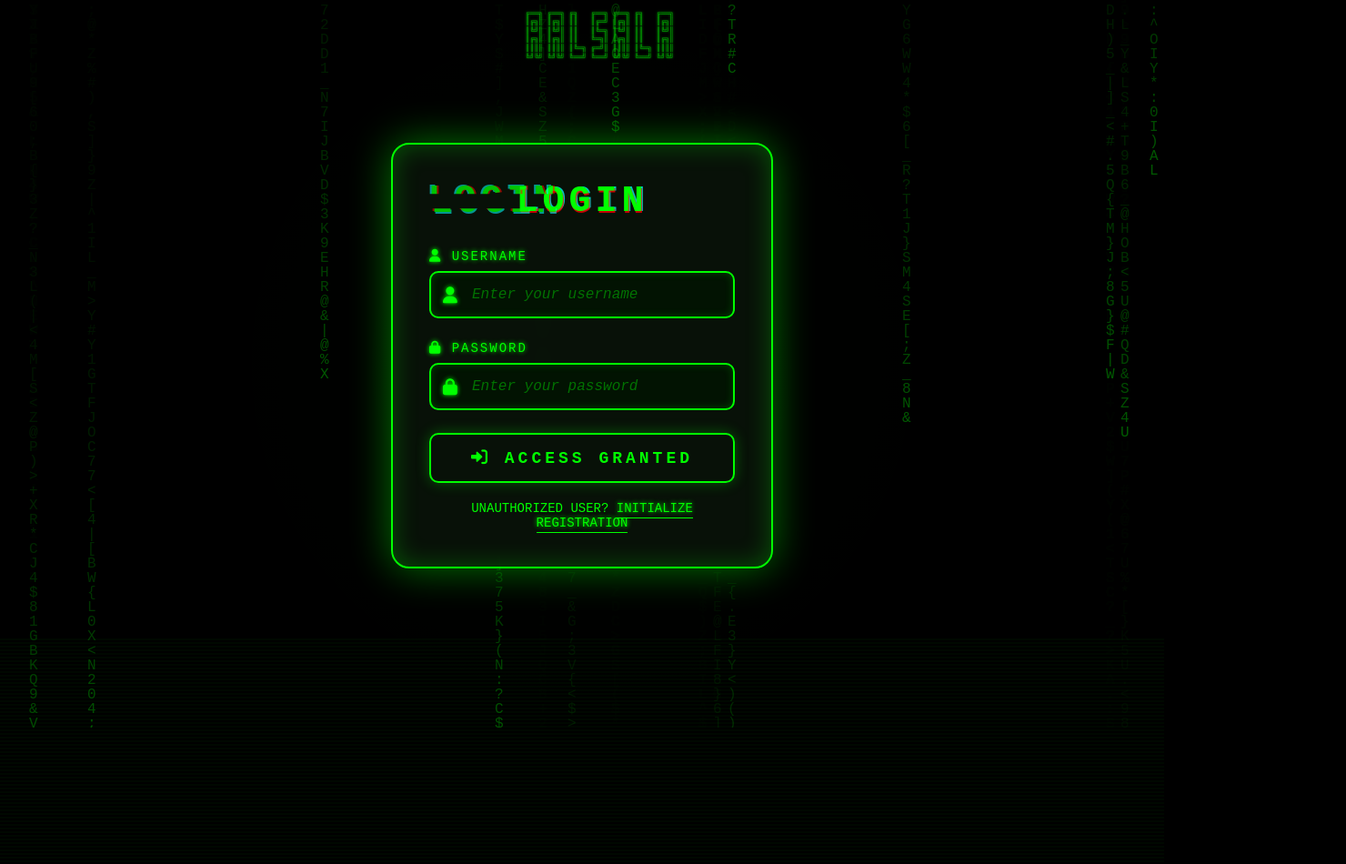
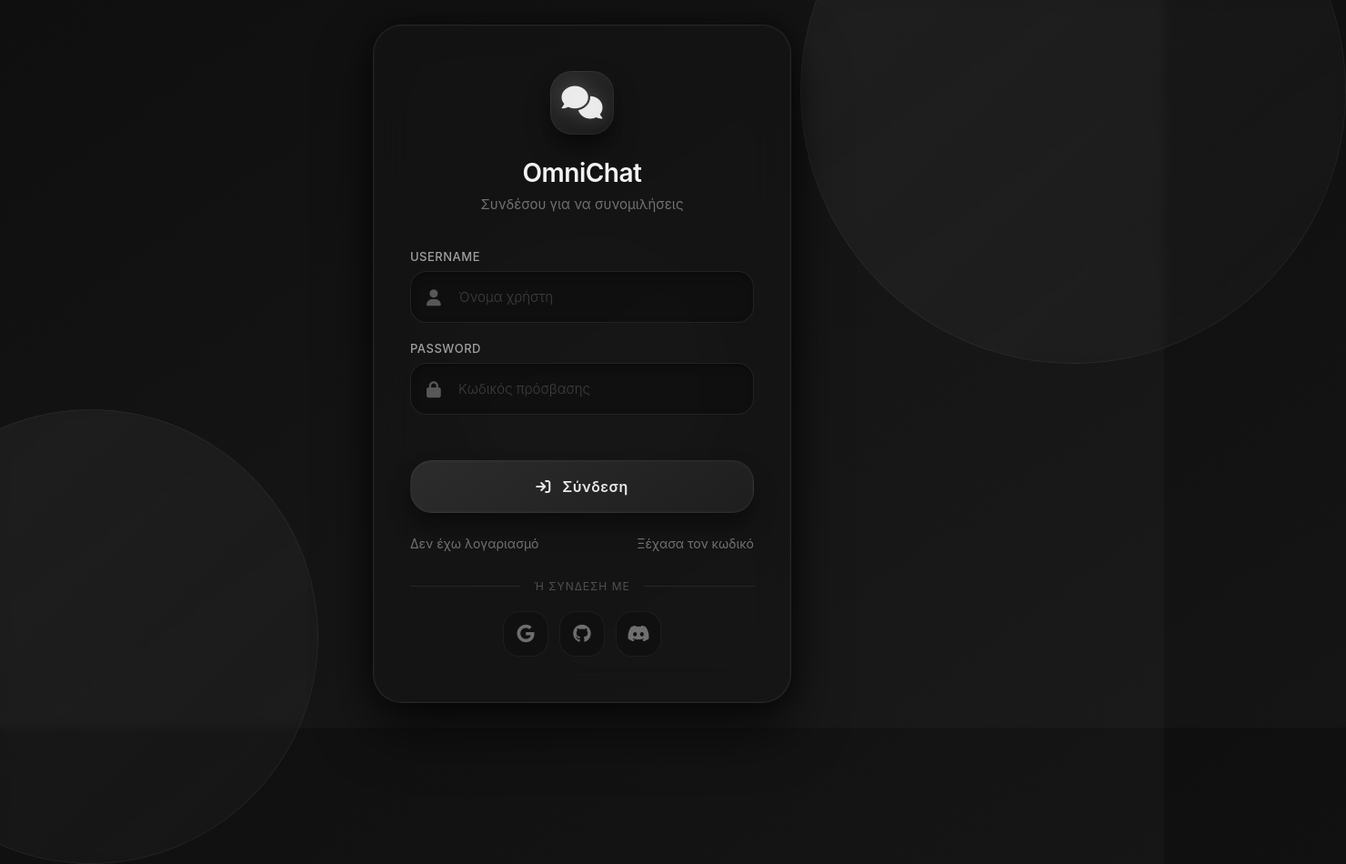
Before and after one commit to blacksheepgr/chat-app, a website: page public/register.html in a window 1280 px wide. Shown: the whole page at 91% size, 1480 px wide, since content can reach past the window. Before the commit the page ends 800 px from the top, so only its background shows below. Drawn offline with Linux system fonts and the light colour scheme.

Commit message:
Add modern dark login/register pages

```diff
--- a/public/register.html
+++ b/public/register.html
@@ -3,428 +3,397 @@
 <head>
     <meta charset="UTF-8">
     <meta name="viewport" content="width=device-width, initial-scale=1.0">
-    <title>EΓΓΡΑΦΗ - Matrix Chat</title>
+    <title>ΕΓΓΡΑΦΗ | OmniChat</title>
     <link rel="stylesheet" href="https://cdnjs.cloudflare.com/ajax/libs/font-awesome/6.0.0/css/all.min.css">
     <style>
         * {
             margin: 0;
             padding: 0;
             box-sizing: border-box;
+            font-family: 'Inter', -apple-system, BlinkMacSystemFont, 'Segoe UI', Roboto, sans-serif;
         }
 
         body {
-            font-family: 'Courier New', monospace;
             min-height: 100vh;
-            background: black;
+            background: linear-gradient(145deg, #0f0f0f 0%, #1a1a1a 100%);
+            display: flex;
+            align-items: center;
+            justify-content: center;
+            position: relative;
             overflow: hidden;
-            position: relative;
         }
 
-        /* Matrix Canvas Background */
-        #matrixCanvas {
-            position: fixed;
-            top: 0;
-            left: 0;
+        /* Κομψό abstract background */
+        .background {
+            position: absolute;
             width: 100%;
             height: 100%;
             z-index: 0;
-            opacity: 0.35;
-            pointer-events: none;
         }
 
-        /* Digital Rain Effect */
-        .matrix-overlay {
-            position: fixed;
-            top: 0;
-            left: 0;
-            width: 100%;
-            height: 100%;
-            background: radial-gradient(circle at 50% 50%, rgba(0,255,0,0.03) 0%, transparent 70%);
-            z-index: 1;
-            pointer-events: none;
-            animation: pulseGlow 4s ease-in-out infinite;
+        .shape {
+            position: absolute;
+            border-radius: 50%;
+            background: linear-gradient(135deg, rgba(255,255,255,0.05) 0%, rgba(255,255,255,0.02) 100%);
+            backdrop-filter: blur(5px);
+            border: 1px solid rgba(255,255,255,0.05);
         }
 
-        @keyframes pulseGlow {
-            0%, 100% { opacity: 0.3; }
-            50% { opacity: 0.6; }
+        .shape-1 {
+            width: 600px;
+            height: 600px;
+            top: -200px;
+            right: -200px;
         }
 
-        /* Main Container */
-        .container {
-            position: relative;
-            z-index: 2;
-            max-width: 420px;
-            margin: 80px auto;
-            padding: 40px;
-            background: rgba(10, 20, 10, 0.85);
-            backdrop-filter: blur(10px);
-            border: 2px solid #00ff00;
-            border-radius: 20px;
-            box-shadow:
-                0 0 30px rgba(0, 255, 0, 0.3),
-                inset 0 0 20px rgba(0, 255, 0, 0.2);
-            animation: containerPulse 3s ease-in-out infinite;
+        .shape-2 {
+            width: 500px;
+            height: 500px;
+            bottom: -150px;
+            left: -150px;
         }
 
-        @keyframes containerPulse {
-            0%, 100% { box-shadow: 0 0 30px rgba(0, 255, 0, 0.3), inset 0 0 20px rgba(0, 255, 0, 0.2); }
-            50% { box-shadow: 0 0 50px rgba(0, 255, 0, 0.5), inset 0 0 30px rgba(0, 255, 0, 0.3); }
+        .shape-3 {
+            width: 300px;
+            height: 300px;
+            top: 50%;
+            left: 50%;
+            transform: translate(-50%, -50%);
+            background: rgba(255,255,255,0.02);
+            border: 2px dashed rgba(255,255,255,0.03);
         }
 
-        /* Glitch Effect for Title */
-        .glitch {
-            font-size: 2.5em;
-            font-weight: bold;
-            text-transform: uppercase;
+        /* Κεντρικό Card */
+        .login-card {
             position: relative;
-            text-shadow:
-                0.05em 0 0 rgba(255,0,0,0.75),
-                -0.05em -0.025em 0 rgba(0,255,255,0.75);
-            animation: glitch 725ms infinite;
-            margin-bottom: 30px;
-            text-align: center;
-            color: #00ff00;
-            letter-spacing: 5px;
+            z-index: 10;
+            width: 460px;
+            padding: 50px 40px;
+            background: rgba(20, 20, 20, 0.6);
+            backdrop-filter: blur(20px);
+            border: 1px solid rgba(255, 255, 255, 0.08);
+            border-radius: 32px;
+            box-shadow:
+                0 30px 60px rgba(0, 0, 0, 0.6),
+                0 0 0 1px rgba(255, 255, 255, 0.02) inset,
+                0 0 30px rgba(0, 0, 0, 0.5);
+            transition: transform 0.3s ease;
         }
 
-        .glitch span {
-            position: absolute;
-            top: 0;
-            left: 0;
+        .login-card:hover {
+            transform: translateY(-5px);
+            box-shadow:
+                0 40px 70px rgba(0, 0, 0, 0.7),
+                0 0 0 1px rgba(255, 255, 255, 0.03) inset;
         }
 
-        .glitch span:first-child {
-            animation: glitch 500ms infinite;
-            clip-path: polygon(0 0, 100% 0, 100% 35%, 0 35%);
-            transform: translate(-0.04em, -0.03em);
-            opacity: 0.75;
+        /* Header με logo */
+        .card-header {
+            text-align: center;
+            margin-bottom: 40px;
         }
 
-        .glitch span:last-child {
-            animation: glitch 375ms infinite;
-            clip-path: polygon(0 65%, 100% 65%, 100% 100%, 0 100%);
-            transform: translate(0.04em, 0.03em);
-            opacity: 0.75;
+        .logo {
+            width: 70px;
+            height: 70px;
+            background: linear-gradient(145deg, #2a2a2a, #1a1a1a);
+            border-radius: 24px;
+            display: flex;
+            align-items: center;
+            justify-content: center;
+            margin: 0 auto 25px;
+            box-shadow:
+                0 15px 25px rgba(0,0,0,0.5),
+                0 0 0 1px rgba(255,255,255,0.05) inset;
         }
 
-        @keyframes glitch {
-            0% { text-shadow: 0.05em 0 0 rgba(255,0,0,0.75), -0.05em -0.025em 0 rgba(0,255,255,0.75); }
-            14% { text-shadow: 0.05em 0 0 rgba(255,0,0,0.75), -0.05em -0.025em 0 rgba(0,255,255,0.75); }
-            15% { text-shadow: -0.05em -0.025em 0 rgba(255,0,0,0.75), 0.025em 0.05em 0 rgba(0,255,255,0.75); }
-            49% { text-shadow: -0.05em -0.025em 0 rgba(255,0,0,0.75), 0.025em 0.05em 0 rgba(0,255,255,0.75); }
-            50% { text-shadow: 0.025em 0.05em 0 rgba(255,0,0,0.75), 0.05em 0 0 rgba(0,255,255,0.75); }
-            99% { text-shadow: 0.025em 0.05em 0 rgba(255,0,0,0.75), 0.05em 0 0 rgba(0,255,255,0.75); }
-            100% { text-shadow: 0.05em 0 0 rgba(255,0,0,0.75), -0.05em -0.025em 0 rgba(0,255,255,0.75); }
+        .logo i {
+            font-size: 36px;
+            color: rgba(255,255,255,0.9);
+            filter: drop-shadow(0 0 10px rgba(255,255,255,0.2));
         }
 
-        /* Form Groups */
-        .form-group {
-            margin-bottom: 25px;
-            position: relative;
+        .card-header h1 {
+            color: rgba(255,255,255,0.95);
+            font-weight: 600;
+            font-size: 28px;
+            letter-spacing: -0.5px;
+            margin-bottom: 8px;
         }
 
-        label {
-            display: block;
-            margin-bottom: 8px;
-            color: #00ff00;
-            font-size: 14px;
-            text-transform: uppercase;
-            letter-spacing: 2px;
-            text-shadow: 0 0 5px #00ff00;
+        .card-header p {
+            color: rgba(255,255,255,0.4);
+            font-size: 15px;
+            font-weight: 400;
         }
 
-        /* Cyber Input Fields */
+        /* Φόρμα */
+        .input-group {
+            margin-bottom: 20px;
+        }
+
+        .input-group label {
+            display: block;
+            color: rgba(255,255,255,0.6);
+            font-size: 13px;
+            font-weight: 500;
+            text-transform: uppercase;
+            letter-spacing: 0.5px;
+            margin-bottom: 8px;
+        }
+
         .input-wrapper {
             position: relative;
-            width: 100%;
         }
 
         .input-wrapper i {
             position: absolute;
-            left: 15px;
+            left: 18px;
             top: 50%;
             transform: translateY(-50%);
-            color: #00ff00;
+            color: rgba(255,255,255,0.3);
             font-size: 18px;
-            text-shadow: 0 0 5px #00ff00;
-            z-index: 1;
+            transition: all 0.3s ease;
+            pointer-events: none;
         }
 
-        input[type="text"],
-        input[type="password"] {
+        .input-wrapper input {
             width: 100%;
-            padding: 15px 15px 15px 45px;
-            background: rgba(0, 20, 0, 0.7);
-            border: 2px solid #00ff00;
-            border-radius: 10px;
-            font-size: 16px;
-            color: #00ff00;
-            font-family: 'Courier New', monospace;
+            padding: 18px 18px 18px 52px;
+            background: rgba(15, 15, 15, 0.8);
+            border: 1px solid rgba(255, 255, 255, 0.08);
+            border-radius: 18px;
+            font-size: 15px;
+            color: rgba(255,255,255,0.9);
             transition: all 0.3s ease;
-            box-shadow: inset 0 0 10px rgba(0, 255, 0, 0.2);
+            outline: none;
+            box-shadow: inset 0 4px 8px rgba(0,0,0,0.3);
         }
 
-        input[type="text"]:focus,
-        input[type="password"]:focus {
-            outline: none;
-            border-color: #00ff00;
+        .input-wrapper input:focus {
+            border-color: rgba(255, 255, 255, 0.2);
+            background: rgba(20, 20, 20, 0.9);
             box-shadow:
-                0 0 20px rgba(0, 255, 0, 0.5),
-                inset 0 0 15px rgba(0, 255, 0, 0.3);
-            background: rgba(0, 30, 0, 0.8);
-            transform: scale(1.02);
+                0 0 0 3px rgba(255,255,255,0.02),
+                inset 0 4px 8px rgba(0,0,0,0.4);
         }
 
-        input[type="text"]::placeholder,
-        input[type="password"]::placeholder {
-            color: rgba(0, 255, 0, 0.4);
-            font-style: italic;
+        .input-wrapper input:focus + i {
+            color: rgba(255,255,255,0.7);
         }
 
-        /* Cyber Button */
-        .btn {
-            width: 100%;
-            padding: 15px;
-            background: transparent;
-            border: 2px solid #00ff00;
-            border-radius: 10px;
-            color: #00ff00;
-            font-size: 18px;
-            font-weight: bold;
-            text-transform: uppercase;
-            letter-spacing: 4px;
-            cursor: pointer;
-            position: relative;
-            overflow: hidden;
-            transition: all 0.3s ease;
-            font-family: 'Courier New', monospace;
-            box-shadow: 0 0 15px rgba(0, 255, 0, 0.3);
+        .input-wrapper input::placeholder {
+            color: rgba(255,255,255,0.2);
+            font-weight: 300;
         }
 
-        .btn:hover {
-            background: #00ff00;
-            color: black;
+        /* Κουμπί σύνδεσης */
+        .login-btn {
+            width: 100%;
+            padding: 18px;
+            background: linear-gradient(145deg, #2c2c2c, #1e1e1e);
+            border: 1px solid rgba(255,255,255,0.05);
+            border-radius: 24px;
+            color: rgba(255,255,255,0.9);
+            font-size: 16px;
+            font-weight: 600;
+            letter-spacing: 0.5px;
+            cursor: pointer;
+            transition: all 0.3s ease;
+            margin-top: 30px;
             box-shadow:
-                0 0 30px #00ff00,
-                inset 0 0 15px rgba(0, 0, 0, 0.5);
-            transform: scale(1.02);
+                0 15px 25px rgba(0,0,0,0.4),
+                0 0 0 1px rgba(255,255,255,0.02) inset;
         }
 
-        .btn:active {
-            transform: scale(0.98);
+        .login-btn:hover {
+            background: linear-gradient(145deg, #333333, #252525);
+            border-color: rgba(255,255,255,0.1);
+            box-shadow:
+                0 20px 30px rgba(0,0,0,0.5),
+                0 0 0 1px rgba(255,255,255,0.03) inset;
+            transform: translateY(-2px);
         }
 
-        /* Scanline Effect */
-        .scanline {
-            position: fixed;
-            top: 0;
-            left: 0;
-            width: 100%;
-            height: 100%;
-            background: linear-gradient(
-                to bottom,
-                transparent 50%,
-                rgba(0, 255, 0, 0.03) 50%
-            );
-            background-size: 100% 4px;
-            z-index: 3;
-            pointer-events: none;
-            animation: scanline 8s linear infinite;
+        .login-btn:active {
+            transform: translateY(0);
+            box-shadow: 0 10px 20px rgba(0,0,0,0.4);
         }
 
-        @keyframes scanline {
-            0% { transform: translateY(-100%); }
-            100% { transform: translateY(200%); }
-        }
-
-        /* Register Link */
-        .register-link {
-            text-align: center;
-            margin-top: 20px;
-            color: #00ff00;
+        /* Σύνδεσμοι */
+        .links {
+            display: flex;
+            justify-content: space-between;
+            margin-top: 25px;
             font-size: 14px;
         }
 
-        .register-link a {
-            color: #00ff00;
+        .links a {
+            color: rgba(255,255,255,0.4);
             text-decoration: none;
-            border-bottom: 1px solid #00ff00;
-            padding-bottom: 2px;
-            transition: all 0.3s ease;
-            text-shadow: 0 0 5px #00ff00;
+            transition: color 0.3s ease;
+            font-weight: 400;
+            border-bottom: 1px dotted transparent;
         }
 
-        .register-link a:hover {
-            color: #ffffff;
-            border-bottom-color: #ffffff;
-            text-shadow: 0 0 10px #00ff00;
+        .links a:hover {
+            color: rgba(255,255,255,0.8);
+            border-bottom-color: rgba(255,255,255,0.2);
         }
 
-        /* Error Message */
+        /* Διαχωριστική γραμμή */
+        .divider {
+            display: flex;
+            align-items: center;
+            text-align: center;
+            margin: 30px 0 20px;
+        }
+
+        .divider::before,
+        .divider::after {
+            content: '';
+            flex: 1;
+            border-bottom: 1px solid rgba(255,255,255,0.08);
+        }
+
+        .divider span {
+            padding: 0 15px;
+            color: rgba(255,255,255,0.25);
+            font-size: 12px;
+            text-transform: uppercase;
+            letter-spacing: 1px;
+        }
+
+        /* Σύνδεση με social (αν θες) */
+        .social-login {
+            display: flex;
+            gap: 12px;
+            justify-content: center;
+        }
+
+        .social-btn {
+            width: 50px;
+            height: 50px;
+            background: rgba(15, 15, 15, 0.6);
+            border: 1px solid rgba(255,255,255,0.05);
+            border-radius: 18px;
+            display: flex;
+            align-items: center;
+            justify-content: center;
+            color: rgba(255,255,255,0.4);
+            font-size: 20px;
+            transition: all 0.3s ease;
+            cursor: pointer;
+        }
+
+        .social-btn:hover {
+            background: rgba(30, 30, 30, 0.8);
+            color: rgba(255,255,255,0.9);
+            border-color: rgba(255,255,255,0.1);
+            transform: translateY(-3px);
+        }
+
+        /* Error message */
         .error {
-            color: #ff4444;
+            color: #ff6b6b;
             text-align: center;
-            margin-top: 15px;
-            padding: 10px;
-            border: 1px solid #ff4444;
-            border-radius: 5px;
-            background: rgba(255, 0, 0, 0.1);
-            font-family: 'Courier New', monospace;
-            text-shadow: 0 0 5px #ff4444;
+            margin-top: 20px;
+            padding: 12px;
+            background: rgba(255, 107, 107, 0.05);
+            border: 1px solid rgba(255, 107, 107, 0.2);
+            border-radius: 16px;
+            font-size: 14px;
+            font-weight: 500;
             display: none;
         }
 
         .error.show {
             display: block;
-            animation: errorPulse 0.5s ease;
+            animation: fadeIn 0.3s ease;
         }
 
-        @keyframes errorPulse {
-            0%, 100% { opacity: 1; }
-            50% { opacity: 0.5; }
-        }
-
-        /* ASCII Art Decoration */
-        .ascii-art {
-            color: #00ff00;
-            font-size: 8px;
-            text-align: center;
-            margin-bottom: 20px;
-            opacity: 0.7;
-            font-family: monospace;
-            white-space: pre;
-            line-height: 1.2;
-            text-shadow: 0 0 3px #00ff00;
+        @keyframes fadeIn {
+            from { opacity: 0; transform: translateY(-10px); }
+            to { opacity: 1; transform: translateY(0); }
         }
 
         /* Responsive */
-        @media (max-width: 480px) {
-            .container {
-                margin: 40px 20px;
-                padding: 30px 20px;
-            }
-
-            .glitch {
-                font-size: 1.8em;
+        @media (max-width: 500px) {
+            .login-card {
+                width: 90%;
+                padding: 40px 25px;
             }
         }
     </style>
 </head>
 <body>
-    <!-- Matrix Canvas Background -->
-    <canvas id="matrixCanvas"></canvas>
-    <div class="matrix-overlay"></div>
-    <div class="scanline"></div>
-
-    <!-- ASCII Art Header -->
-    <div class="ascii-art">
-        ╔══╗ ╔══╗ ╔╗   ╔══╗ ╔══╗ ╔╗   ╔══╗
-        ║╔╗║ ║╔╗║ ║║   ║╔═╝ ║╔╗║ ║║   ║╔╗║
-        ║╚╝║ ║╚╝║ ║║   ║╚═╗ ║╚╝║ ║║   ║╚╝║
-        ║╔╗║ ║╔╗║ ║║   ╚═╗║ ║╔╗║ ║║   ║╔╗║
-        ║║║║ ║║║║ ║╚═╗ ╔═╝║ ║║║║ ║╚═╗ ║║║║
-        ╚╝╚╝ ╚╝╚╝ ╚══╝ ╚══╝ ╚╝╚╝ ╚══╝ ╚╝╚╝
+    <div class="background">
+        <div class="shape shape-1"></div>
+        <div class="shape shape-2"></div>
+        <div class="shape shape-3"></div>
     </div>
 
-    <!-- Login Container -->
-    <div class="container">
-        <h1 class="glitch">
-            <span aria-hidden="true">LOGIN</span>
-            LOGIN
-            <span aria-hidden="true">LOGIN</span>
-        </h1>
+    <div class="login-card">
+        <div class="card-header">
+            <div class="logo">
+                <i class="fas fa-comments"></i>
+            </div>
+            <h1>OmniChat</h1>
+            <p>Συνδέσου για να συνομιλήσεις</p>
+        </div>
 
         <form id="loginForm">
-            <div class="form-group">
-                <label for="username">
-                    <i class="fas fa-user"></i> USERNAME
-                </label>
+            <div class="input-group">
+                <label for="username">Username</label>
                 <div class="input-wrapper">
                     <i class="fas fa-user"></i>
-                    <input type="text" id="username" placeholder="Enter your username" required>
+                    <input type="text" id="username" placeholder="Όνομα χρήστη" required>
                 </div>
             </div>
 
-            <div class="form-group">
-                <label for="password">
-                    <i class="fas fa-lock"></i> PASSWORD
-                </label>
+            <div class="input-group">
+                <label for="password">Password</label>
                 <div class="input-wrapper">
                     <i class="fas fa-lock"></i>
-                    <input type="password" id="password" placeholder="Enter your password" required>
+                    <input type="password" id="password" placeholder="Κωδικός πρόσβασης" required>
                 </div>
             </div>
 
-            <button type="submit" class="btn">
-                <i class="fas fa-sign-in-alt"></i> ACCESS GRANTED
+            <button type="submit" class="login-btn">
+                <i class="fas fa-arrow-right-to-bracket" style="margin-right: 8px;"></i> Σύνδεση
             </button>
+
+            <div class="links">
+                <a href="register.html">Δεν έχω λογαριασμό</a>
+                <a href="#">Ξέχασα τον κωδικό</a>
+            </div>
+
+            <div class="divider">
+                <span>Ή σύνδεση με</span>
+            </div>
+
+            <div class="social-login">
+                <div class="social-btn"><i class="fab fa-google"></i></div>
+                <div class="social-btn"><i class="fab fa-github"></i></div>
+                <div class="social-btn"><i class="fab fa-discord"></i></div>
+            </div>
         </form>
-
-        <div class="register-link">
-            <p>UNAUTHORIZED USER? <a href="register.html">INITIALIZE REGISTRATION</a></p>
-        </div>
 
         <div id="error" class="error"></div>
     </div>
 
-    <!-- Matrix Rain Script -->
     <script>
-        // Matrix Rain Effect
-        const canvas = document.getElementById('matrixCanvas');
-        const ctx = canvas.getContext('2d');
-
-        canvas.width = window.innerWidth;
-        canvas.height = window.innerHeight;
-
-        const matrixChars = 'ABCDEFGHIJKLMNOPQRSTUVWXYZ0123456789@#$%^&*()_+{}[]|;:,.<>?';
-        const fontSize = 16;
-        const columns = canvas.width / fontSize;
-
-        const drops = [];
-        for (let i = 0; i < columns; i++) {
-            drops[i] = Math.floor(Math.random() * -canvas.height);
-        }
-
-        function drawMatrix() {
-            ctx.fillStyle = 'rgba(0, 0, 0, 0.05)';
-            ctx.fillRect(0, 0, canvas.width, canvas.height);
-
-            ctx.fillStyle = '#0f0';
-            ctx.font = fontSize + 'px monospace';
-
-            for (let i = 0; i < drops.length; i++) {
-                const text = matrixChars[Math.floor(Math.random() * matrixChars.length)];
-                ctx.fillText(text, i * fontSize, drops[i] * fontSize);
-
-                if (drops[i] * fontSize > canvas.height && Math.random() > 0.975) {
-                    drops[i] = 0;
-                }
-                drops[i]++;
-            }
-        }
-
-        setInterval(drawMatrix, 35);
-
-        // Handle window resize
-        window.addEventListener('resize', () => {
-            canvas.width = window.innerWidth;
-            canvas.height = window.innerHeight;
-        });
-
-        // Login Form Handling
         document.getElementById('loginForm').addEventListener('submit', async (e) => {
             e.preventDefault();
 
             const username = document.getElementById('username').value;
             const password = document.getElementById('password').value;
             const errorDiv = document.getElementById('error');
+            const btn = document.querySelector('.login-btn');
 
-            // Cyberpunk loading effect on button
-            const btn = document.querySelector('.btn');
             btn.style.opacity = '0.7';
             btn.style.pointerEvents = 'none';
-            btn.innerHTML = '<i class="fas fa-spinner fa-spin"></i> DECRYPTING...';
+            btn.innerHTML = '<i class="fas fa-spinner fa-spin"></i> Σύνδεση...';
 
             try {
                 const response = await fetch('/api/login', {
@@ -436,36 +405,27 @@
                 const data = await response.json();
 
                 if (data.success) {
-                    // Success animation
-                    btn.style.background = '#00ff00';
-                    btn.style.color = 'black';
-                    btn.innerHTML = '<i class="fas fa-check"></i> ACCESS GRANTED';
+                    btn.style.background = '#2c2c2c';
+                    btn.innerHTML = '<i class="fas fa-check"></i> Επιτυχία!';
 
                     setTimeout(() => {
                         window.location.href = '/chat.html';
                     }, 500);
                 } else {
-                    // Error animation
-                    errorDiv.textContent = '⚠ ' + (data.error || 'ACCESS DENIED') + ' ⚠';
+                    errorDiv.textContent = data.error || 'Σφάλμα σύνδεσης';
                     errorDiv.classList.add('show');
 
                     btn.style.opacity = '1';
                     btn.style.pointerEvents = 'auto';
-                    btn.innerHTML = '<i class="fas fa-sign-in-alt"></i> ACCESS GRANTED';
-
-                    // Shake effect on error
-                    document.querySelector('.container').style.animation = 'none';
-                    setTimeout(() => {
-                        document.querySelector('.container').style.animation = 'containerPulse 3s ease-in-out infinite';
-                    }, 10);
+                    btn.innerHTML = '<i class="fas fa-arrow-right-to-bracket"></i> Σύνδεση';
                 }
             } catch (err) {
-                errorDiv.textContent = '⚠ SYSTEM ERROR ⚠';
+                errorDiv.textContent = 'Σφάλμα δικτύου';
                 errorDiv.classList.add('show');
 
                 btn.style.opacity = '1';
                 btn.style.pointerEvents = 'auto';
-                btn.innerHTML = '<i class="fas fa-sign-in-alt"></i> ACCESS GRANTED';
+                btn.innerHTML = '<i class="fas fa-arrow-right-to-bracket"></i> Σύνδεση';
             }
         });
     </script>
```
